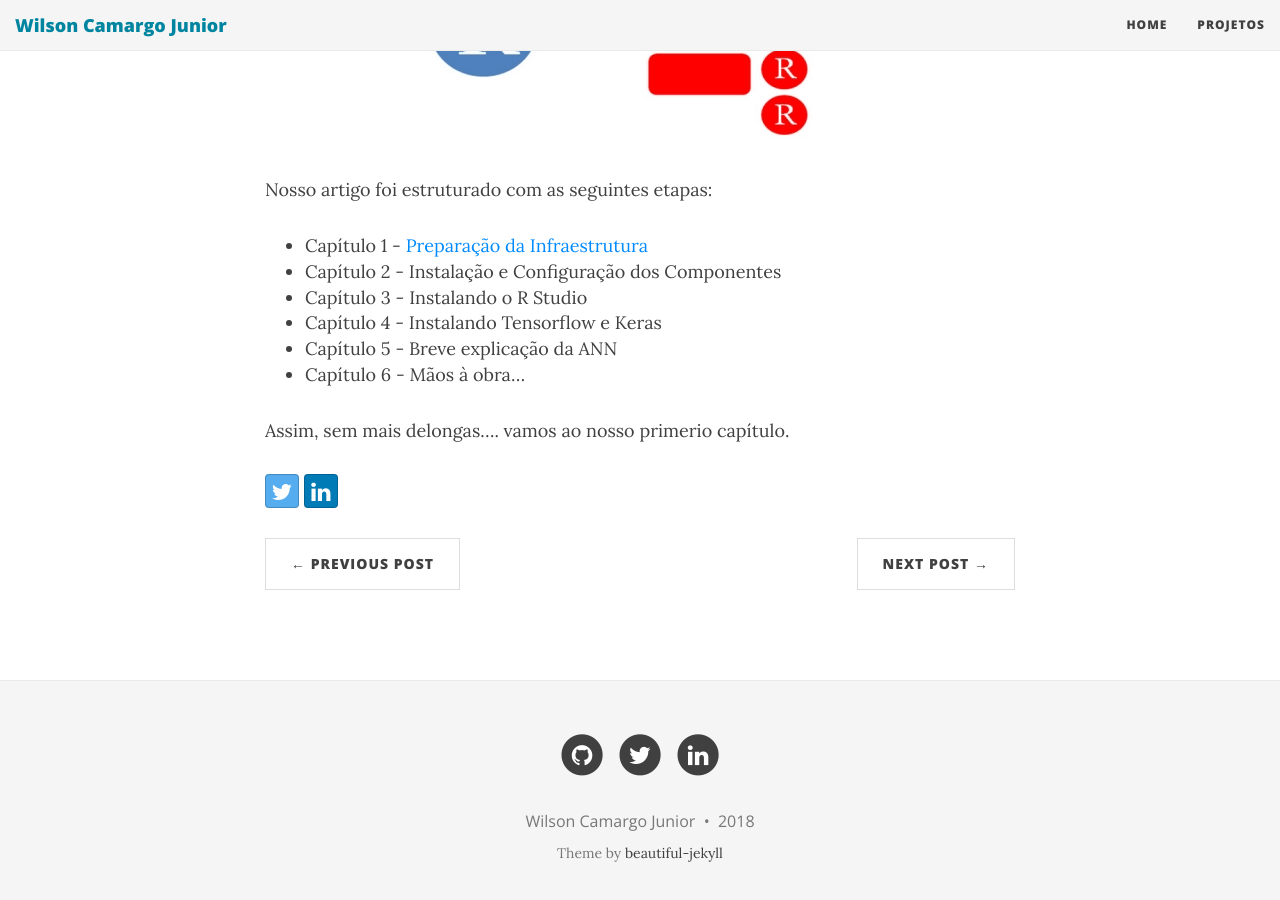
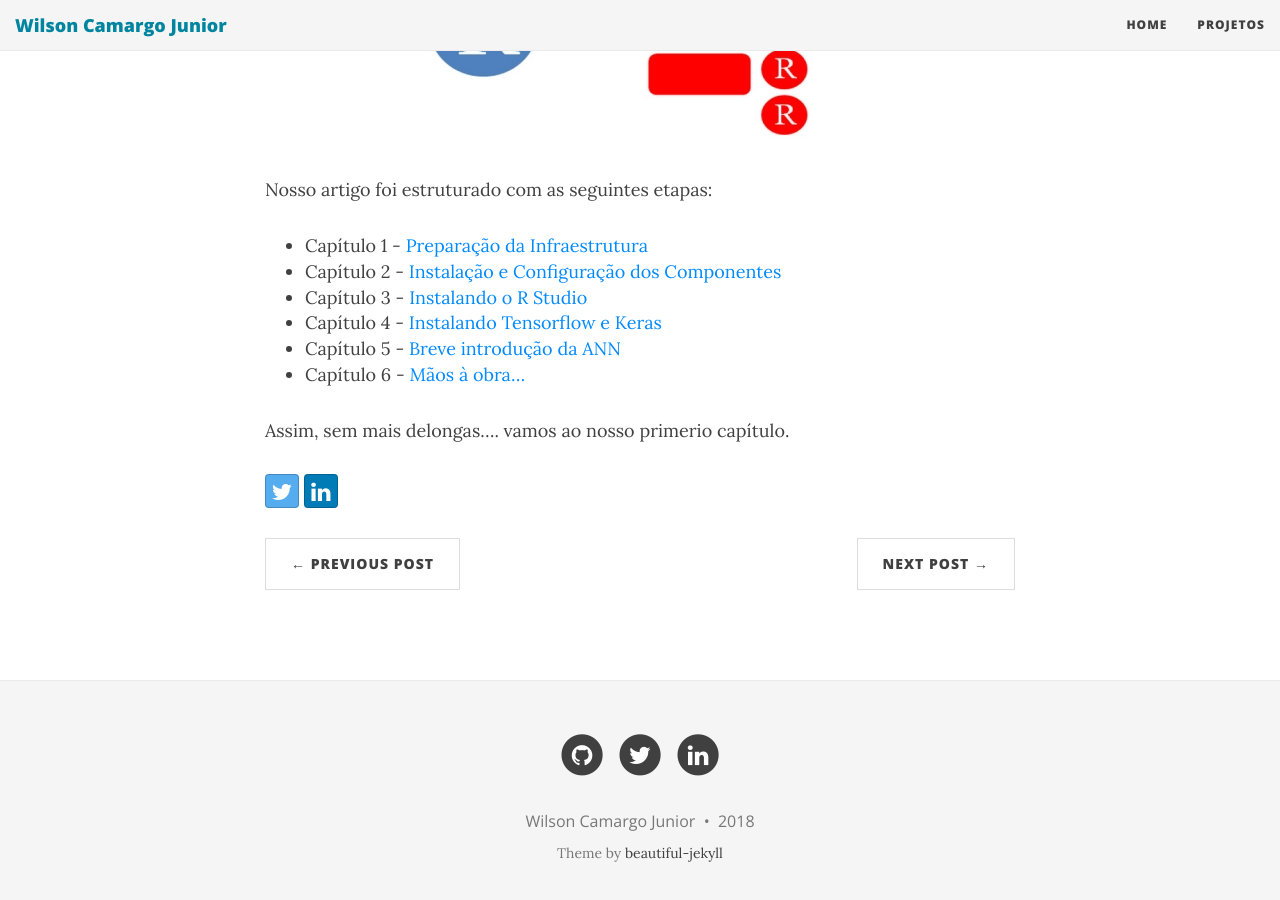
Before and after one commit to wilson-camargo-jr/teste, a Jekyll site: the page built from _posts/2018-06-16-ANN-ORE-P1.md, in a window 1280 px wide and 900 px high, scrolled down 2297 px. Built offline with Jekyll 4.4.1, drawn with Linux system fonts in a browser that asks for light colours; nearby versions of some CDN libraries; comment, search, counter and statistics services are not loaded.

Commit message:
Update 2018-06-16-ANN-ORE-P1.md

```diff
--- a/_posts/2018-06-16-ANN-ORE-P1.md
+++ b/_posts/2018-06-16-ANN-ORE-P1.md
@@ -37,11 +37,11 @@ Analistas e Cientistas de Dados podem desenvolver, aperfeiçoar e implantar scri
 Nosso artigo foi estruturado com as seguintes etapas:
 
 * Capítulo 1 - [Preparação da Infraestrutura](https://wilson-camargo-jr.github.io/2018-06-17-ANN-ORE-P2)
-* Capítulo 2 - Instalação e Configuração dos Componentes
-* Capítulo 3 - Instalando o R Studio
-* Capítulo 4 - Instalando Tensorflow e Keras
-* Capítulo 5 - Breve explicação da ANN
-* Capítulo 6 - Mãos à obra...
+* Capítulo 2 - [Instalação e Configuração dos Componentes](https://wilson-camargo-jr.github.io/2018-06-18-ANN-ORE-P3)
+* Capítulo 3 - [Instalando o R Studio](https://wilson-camargo-jr.github.io/2018-06-19-ANN-ORE-P4)
+* Capítulo 4 - [Instalando Tensorflow e Keras](https://wilson-camargo-jr.github.io/2018-06-19-ANN-ORE-P5)
+* Capítulo 5 - [Breve introdução da ANN](https://wilson-camargo-jr.github.io/2018-06-19-ANN-ORE-P6)
+* Capítulo 6 - [Mãos à obra...](https://wilson-camargo-jr.github.io/2018-06-28-ANN-ORE-P7)
 
 Assim, sem mais delongas.... vamos ao nosso primerio capítulo.
 
```
